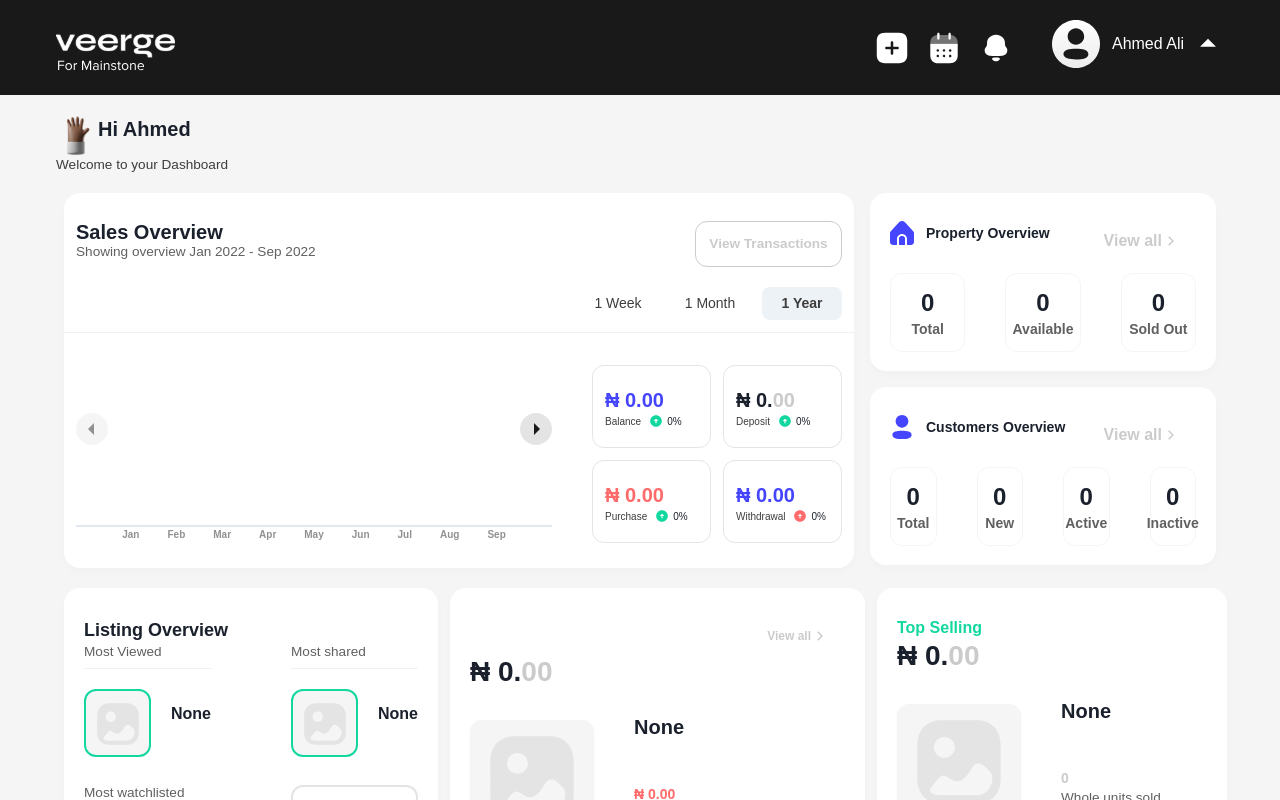
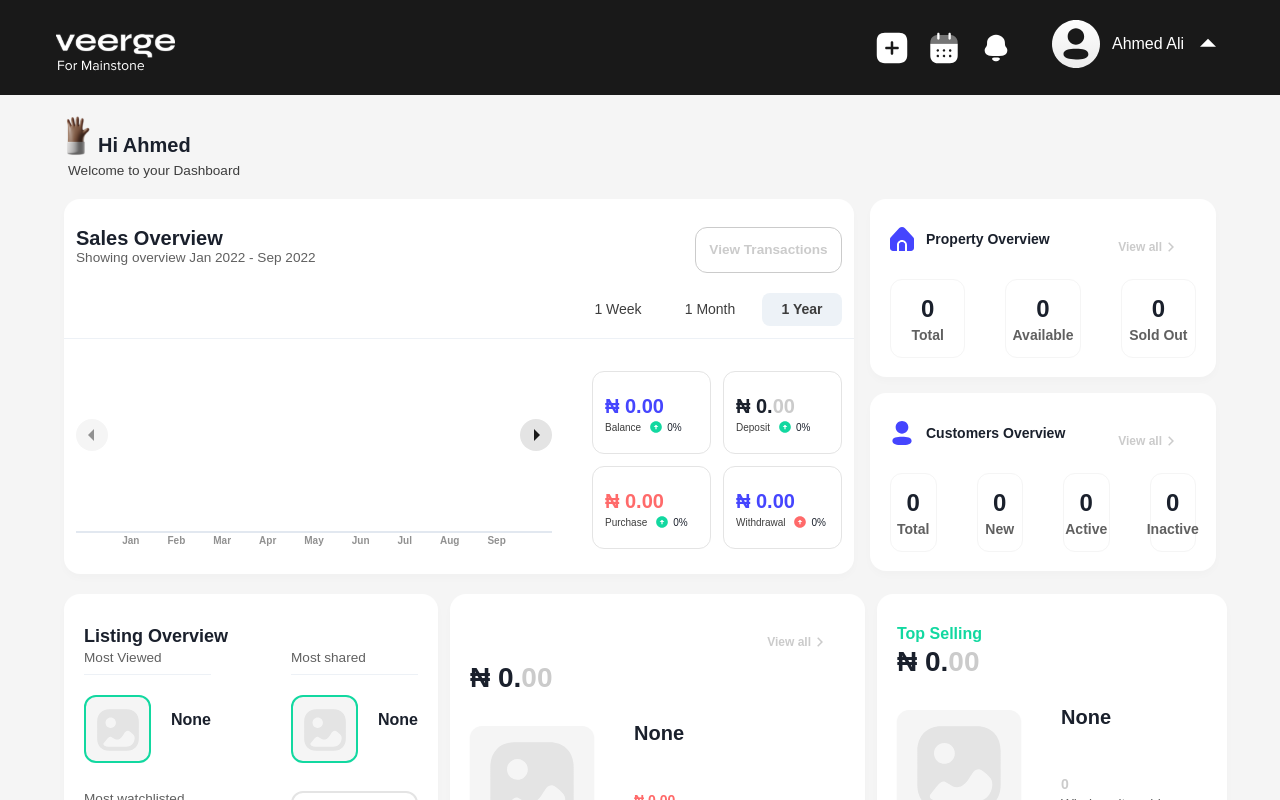
Before and after one commit to femigabriel/Myxellia-demo, a Next.js app: page / in a window 1280 px wide. Shown: the top 800 px of the page. Built offline with nearby package versions, Linux system fonts and the light colour scheme; a web font is replaced by a local one.

Commit message:
footer fixes

```diff
--- a/src/components/dashboard/balance/BalanceOverviewCard.tsx
+++ b/src/components/dashboard/balance/BalanceOverviewCard.tsx
@@ -15,7 +15,7 @@ export const BalanceOverviewCard = () => {
         content={"Outstanding Balance"}
         view={
           <Button bg="fff">
-            <span className="text-[#CBCBCB] text-[0.75em] font-semibold">
+            <span className="text-[#CBCBCB] text-xs font-semibold">
               View all
             </span>
             <Image
--- a/src/components/dashboard/layout/DashboardHeader.tsx
+++ b/src/components/dashboard/layout/DashboardHeader.tsx
@@ -18,9 +18,9 @@ export const DashboardHeader = (props: DashboardHeaderAuth) => {
             alt="handIcon"
             draggable="false"
           />
-          <h1 className="font-bold text-xl">{props.title}</h1>
+          <h1 className="font-bold text-xl mt-4">{props.title}</h1>
         </div>
-        <p className="text-[#3D3D3D]">{props.description}</p>
+        <p className="text-[#3D3D3D] pl-3 mt-1">{props.description}</p>
       </div>
     </main>
   );
--- a/src/components/dashboard/property/OverviewCard.tsx
+++ b/src/components/dashboard/property/OverviewCard.tsx
@@ -15,7 +15,7 @@ export const OverviewCard = (props: OverviewCardTypes) => {
           </div>
 
           <Button bg="fff">
-            <span className="text-[#CBCBCB] text-[0.75em]] font-semibold">
+            <span className="text-[#CBCBCB] text-xs font-semibold">
               View all
             </span>
             <Image
```
